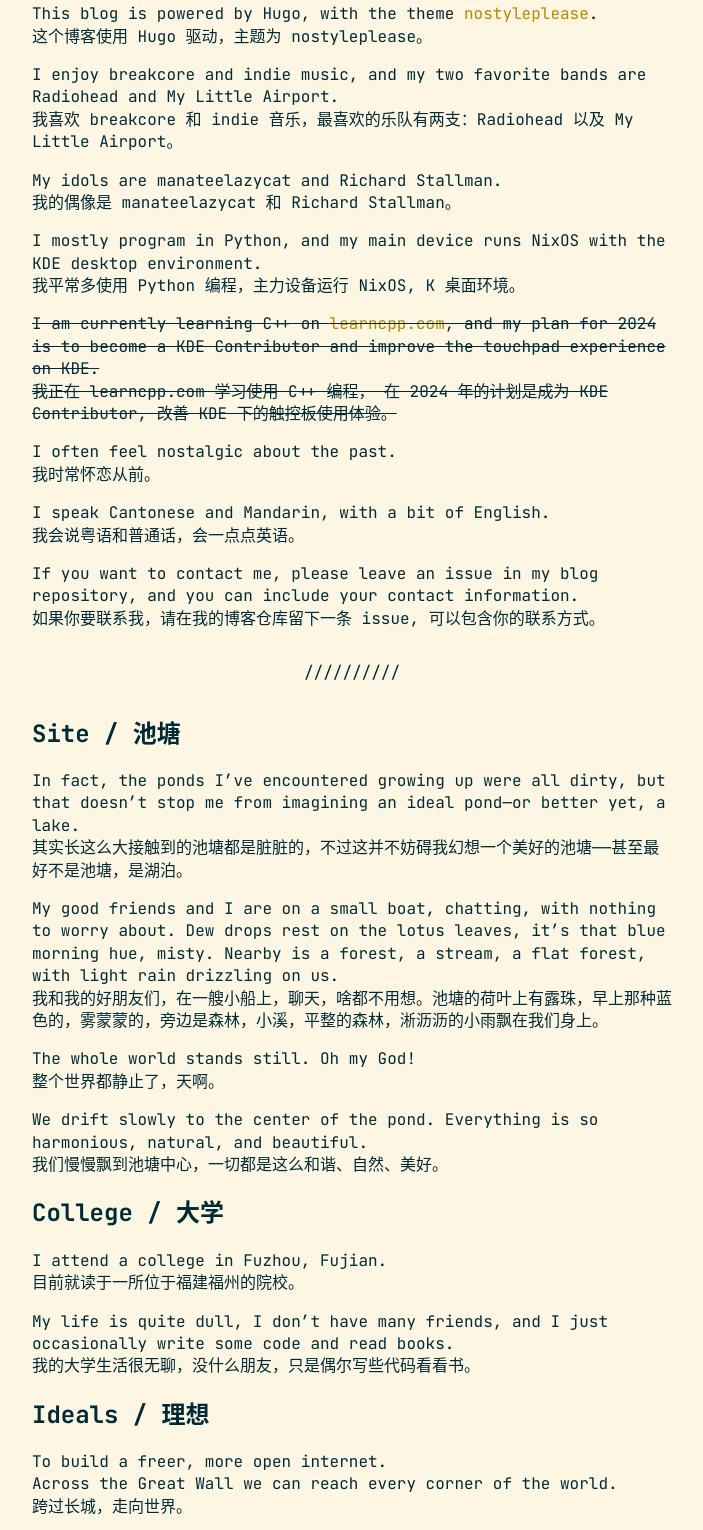
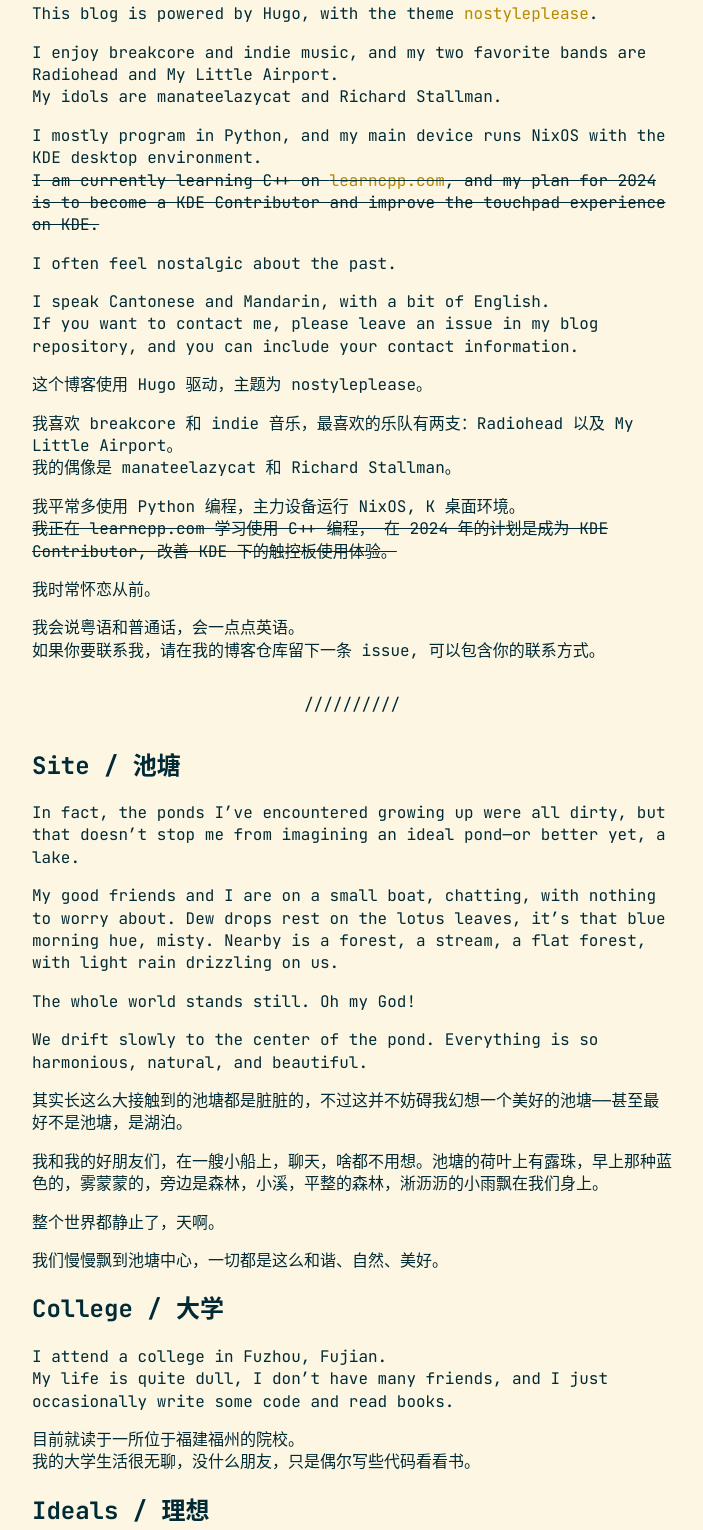
Before and after one commit to diredocks/blog, a plain HTML site: page about/index.html in a window 1280 px wide. Shown: the part 195-1725 px from the top of the page, without its empty margins (288-991 px from the left). Drawn offline with Linux system fonts and the light colour scheme.

Commit message:
about: better composing

```diff
--- a/about/index.html
+++ b/about/index.html
@@ -4,13 +4,10 @@
   <meta http-equiv="X-UA-Compatible" content="IE=edge" />
   <meta name="viewport" content="width=device-width, initial-scale=1" />
    <meta name="description" content="This blog is powered by Hugo, with the theme nostyleplease.
-这个博客使用 Hugo 驱动，主题为 nostyleplease。
 I enjoy breakcore and indie music, and my two favorite bands are Radiohead and My Little Airport.
-我喜欢 breakcore 和 indie 音乐，最喜欢的乐队有两支：Radiohead 以及 My Little Airport。
 My idols are manateelazycat and Richard Stallman.
-我的偶像是 manateelazycat 和 Richard Stallman。
 I mostly program in Python, and my main device runs NixOS with the KDE desktop environment.
-我平常多使用 Python 编程，主力设备运行 NixOS, K 桌面环境。">
+I am currently learning C&#43;&#43; on learncpp.com, and my plan for 2024 is to become a KDE Contributor and improve the touchpad experience on KDE.">
 
   <title>
 
@@ -46,41 +43,41 @@ I mostly program in Python, and my main device runs NixOS with the KDE desktop e
 
 
 
-    <p>This blog is powered by Hugo, with the theme <a href="https://github.com/g-hanwen/hugo-theme-nostyleplease">nostyleplease</a>.<br>
-这个博客使用 Hugo 驱动，主题为 nostyleplease。</p>
+    <p>This blog is powered by Hugo, with the theme <a href="https://github.com/g-hanwen/hugo-theme-nostyleplease">nostyleplease</a>.</p>
 <p>I enjoy breakcore and indie music, and my two favorite bands are Radiohead and My Little Airport.<br>
-我喜欢 breakcore 和 indie 音乐，最喜欢的乐队有两支：Radiohead 以及 My Little Airport。</p>
-<p>My idols are manateelazycat and Richard Stallman.<br>
+My idols are manateelazycat and Richard Stallman.</p>
+<p>I mostly program in Python, and my main device runs NixOS with the KDE desktop environment.<br>
+<del>I am currently learning C++ on <a href="https://www.learncpp.com/">learncpp.com</a>, and my plan for 2024 is to become a KDE Contributor and improve the touchpad experience on KDE.</del></p>
+<p>I often feel nostalgic about the past.</p>
+<p>I speak Cantonese and Mandarin, with a bit of English.<br>
+If you want to contact me, please leave an issue in my blog repository, and you can include your contact information.</p>
+<p>这个博客使用 Hugo 驱动，主题为 nostyleplease。</p>
+<p>我喜欢 breakcore 和 indie 音乐，最喜欢的乐队有两支：Radiohead 以及 My Little Airport。<br>
 我的偶像是 manateelazycat 和 Richard Stallman。</p>
-<p>I mostly program in Python, and my main device runs NixOS with the KDE desktop environment.<br>
-我平常多使用 Python 编程，主力设备运行 NixOS, K 桌面环境。</p>
-<p><del>I am currently learning C++ on <a href="https://www.learncpp.com/">learncpp.com</a>, and my plan for 2024 is to become a KDE Contributor and improve the touchpad experience on KDE.</del><br>
+<p>我平常多使用 Python 编程，主力设备运行 NixOS, K 桌面环境。<br>
 <del>我正在 learncpp.com 学习使用 C++ 编程， 在 2024 年的计划是成为 KDE Contributor, 改善 KDE 下的触控板使用体验。</del></p>
-<p>I often feel nostalgic about the past.<br>
-我时常怀恋从前。</p>
-<p>I speak Cantonese and Mandarin, with a bit of English.<br>
-我会说粤语和普通话，会一点点英语。</p>
-<p>If you want to contact me, please leave an issue in my blog repository, and you can include your contact information.<br>
+<p>我时常怀恋从前。</p>
+<p>我会说粤语和普通话，会一点点英语。<br>
 如果你要联系我，请在我的博客仓库留下一条 issue, 可以包含你的联系方式。</p>
 <hr>
 <h1 id="site--池塘">Site / 池塘</h1>
-<p>In fact, the ponds I&rsquo;ve encountered growing up were all dirty, but that doesn&rsquo;t stop me from imagining an ideal pond—or better yet, a lake.<br>
-其实长这么大接触到的池塘都是脏脏的，不过这并不妨碍我幻想一个美好的池塘——甚至最好不是池塘，是湖泊。</p>
-<p>My good friends and I are on a small boat, chatting, with nothing to worry about. Dew drops rest on the lotus leaves, it&rsquo;s that blue morning hue, misty. Nearby is a forest, a stream, a flat forest, with light rain drizzling on us.<br>
-我和我的好朋友们，在一艘小船上，聊天，啥都不用想。池塘的荷叶上有露珠，早上那种蓝色的，雾蒙蒙的，旁边是森林，小溪，平整的森林，淅沥沥的小雨飘在我们身上。</p>
-<p>The whole world stands still. Oh my God!<br>
-整个世界都静止了，天啊。</p>
-<p>We drift slowly to the center of the pond. Everything is so harmonious, natural, and beautiful.<br>
-我们慢慢飘到池塘中心，一切都是这么和谐、自然、美好。</p>
+<p>In fact, the ponds I&rsquo;ve encountered growing up were all dirty, but that doesn&rsquo;t stop me from imagining an ideal pond—or better yet, a lake.</p>
+<p>My good friends and I are on a small boat, chatting, with nothing to worry about. Dew drops rest on the lotus leaves, it&rsquo;s that blue morning hue, misty. Nearby is a forest, a stream, a flat forest, with light rain drizzling on us.</p>
+<p>The whole world stands still. Oh my God!</p>
+<p>We drift slowly to the center of the pond. Everything is so harmonious, natural, and beautiful.</p>
+<p>其实长这么大接触到的池塘都是脏脏的，不过这并不妨碍我幻想一个美好的池塘——甚至最好不是池塘，是湖泊。</p>
+<p>我和我的好朋友们，在一艘小船上，聊天，啥都不用想。池塘的荷叶上有露珠，早上那种蓝色的，雾蒙蒙的，旁边是森林，小溪，平整的森林，淅沥沥的小雨飘在我们身上。</p>
+<p>整个世界都静止了，天啊。</p>
+<p>我们慢慢飘到池塘中心，一切都是这么和谐、自然、美好。</p>
 <h1 id="college--大学">College / 大学</h1>
 <p>I attend a college in Fuzhou, Fujian.<br>
-目前就读于一所位于福建福州的院校。</p>
-<p>My life is quite dull, I don&rsquo;t have many friends, and I just occasionally write some code and read books.<br>
+My life is quite dull, I don&rsquo;t have many friends, and I just occasionally write some code and read books.</p>
+<p>目前就读于一所位于福建福州的院校。<br>
 我的大学生活很无聊，没什么朋友，只是偶尔写些代码看看书。</p>
 <h1 id="ideals--理想">Ideals / 理想</h1>
-<p>To build a freer, more open internet.<br>
-Across the Great Wall we can reach every corner of the world.<br>
-跨过长城，走向世界。</p>
+<p>To build a freer, more open internet.
+Across the Great Wall we can reach every corner of the world.</p>
+<p>跨过长城，走向世界。</p>
 
 </article>
 
--- a/index.xml
+++ b/index.xml
@@ -13,7 +13,7 @@
       <link>https://diredocks.github.io/blog/about/</link>
       <pubDate>Sat, 28 Sep 2024 21:47:00 +0800</pubDate>
       <guid>https://diredocks.github.io/blog/about/</guid>
-      <description>&lt;p&gt;This blog is powered by Hugo, with the theme &lt;a href=&#34;https://github.com/g-hanwen/hugo-theme-nostyleplease&#34;&gt;nostyleplease&lt;/a&gt;.&lt;br&gt;&#xA;这个博客使用 Hugo 驱动，主题为 nostyleplease。&lt;/p&gt;&#xA;&lt;p&gt;I enjoy breakcore and indie music, and my two favorite bands are Radiohead and My Little Airport.&lt;br&gt;&#xA;我喜欢 breakcore 和 indie 音乐，最喜欢的乐队有两支：Radiohead 以及 My Little Airport。&lt;/p&gt;&#xA;&lt;p&gt;My idols are manateelazycat and Richard Stallman.&lt;br&gt;&#xA;我的偶像是 manateelazycat 和 Richard Stallman。&lt;/p&gt;&#xA;&lt;p&gt;I mostly program in Python, and my main device runs NixOS with the KDE desktop environment.&lt;br&gt;&#xA;我平常多使用 Python 编程，主力设备运行 NixOS, K 桌面环境。&lt;/p&gt;</description>
+      <description>&lt;p&gt;This blog is powered by Hugo, with the theme &lt;a href=&#34;https://github.com/g-hanwen/hugo-theme-nostyleplease&#34;&gt;nostyleplease&lt;/a&gt;.&lt;/p&gt;&#xA;&lt;p&gt;I enjoy breakcore and indie music, and my two favorite bands are Radiohead and My Little Airport.&lt;br&gt;&#xA;My idols are manateelazycat and Richard Stallman.&lt;/p&gt;&#xA;&lt;p&gt;I mostly program in Python, and my main device runs NixOS with the KDE desktop environment.&lt;br&gt;&#xA;&lt;del&gt;I am currently learning C++ on &lt;a href=&#34;https://www.learncpp.com/&#34;&gt;learncpp.com&lt;/a&gt;, and my plan for 2024 is to become a KDE Contributor and improve the touchpad experience on KDE.&lt;/del&gt;&lt;/p&gt;</description>
     </item>
     <item>
       <title>Time to Go</title>
```
